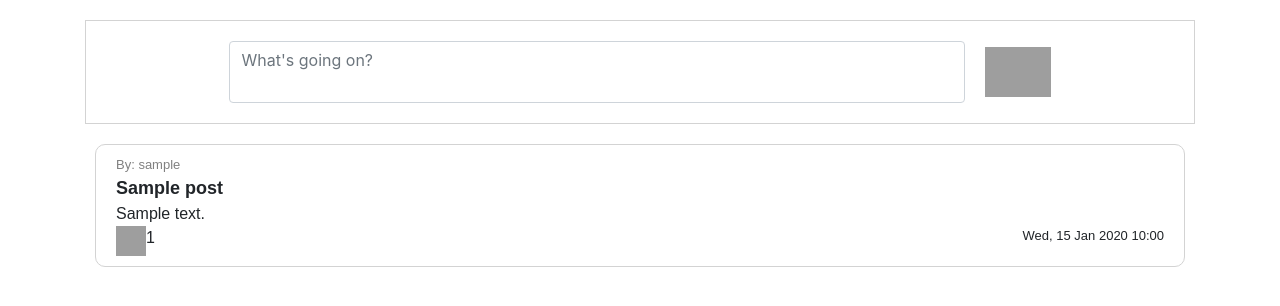
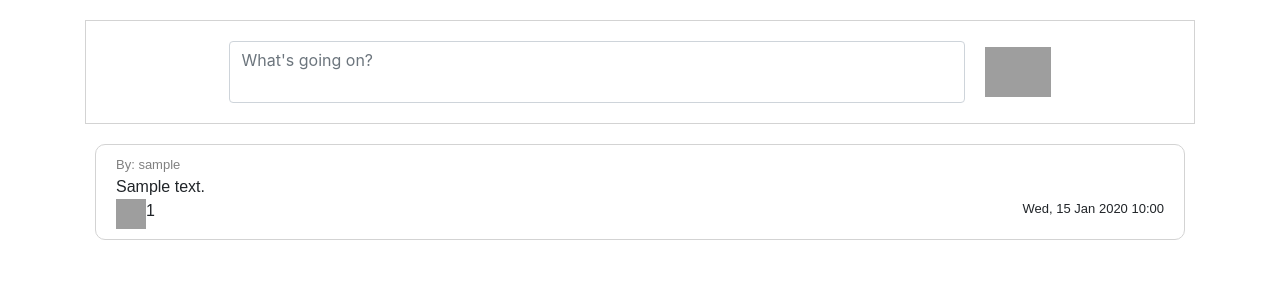
Before and after one commit to Stanislaw-Dera/network, a Django app: page / in a window 1280 px wide. Shown: the part 56-362 px from the top of the page. Run offline with Django 3.2, Linux system fonts and the light colour scheme; a user stored in the database is signed in; tables that the repository leaves empty hold one stand-in row (values such as "Sample post"); data that the repository does not hold is empty; some libraries are stand-ins or nearby versions; grey boxes are pictures that could not be loaded.

Commit message:
Posting feature done.

```diff
--- a/network/models.py
+++ b/network/models.py
@@ -8,7 +8,6 @@ class User(AbstractUser):
 
 
 class Post(models.Model):
-    title = models.CharField(max_length=100)
     body = models.TextField()
     author = models.ForeignKey(User, on_delete=models.CASCADE)
     date = models.DateTimeField(auto_now_add=True)
@@ -17,7 +16,6 @@ class Post(models.Model):
     def serialize(self):
         return {
             'author': self.author.username,
-            'title': self.title,
             'body': self.body,
             'date': self.date.strftime("%a, %d %b %Y %H:%M"),
             'likes': self.likes.count()
--- a/network/static/network/index.js
+++ b/network/static/network/index.js
@@ -3,7 +3,7 @@ const quantity = 10;
 
 document.addEventListener('DOMContentLoaded', load)
 document.addEventListener('DOMContentLoaded', () => {
-
+    document.querySelector('#post-button').addEventListener('click', submit_post)
 })
 
 window.onscroll = () => {
@@ -31,7 +31,6 @@ function add_post(object){
     post.className = 'post'
     post.innerHTML = `
     <div class="author">By: ${object.author}</div>
-    <div class="title">${object.title}</div>
     <div class="body">${object.body}</div>
     <div class="footer-wrapper">
         <img src="../static/network/not_liked.svg" alt="like" height="30" width="30">
@@ -40,3 +39,49 @@ function add_post(object){
     </div>`;
     document.querySelector('#posts').append(post); //dodać odnośnik do profilu autora
 }
+
+function submit_post(event){
+    const postBody = document.querySelector('#post-textarea').value
+
+    if (postBody !== ''){
+        document.querySelector('#post-error-box').innerHTML = '';
+
+        const csrftoken = getCookie('csrftoken');
+        console.log(csrftoken);
+
+        const formData = new FormData();
+        formData.append('body', postBody)
+
+        fetch('/post', {
+            method: 'POST',
+            headers: {'X-CSRFToken': csrftoken},
+            body: formData
+        })
+        .then(response => response.json())
+        .then(result => {
+            console.log(result)
+        })
+    } else{
+        event.preventDefault();
+        document.querySelector('#post-error-box').innerHTML = "Post body can't be empty!"
+    }
+
+
+}
+
+//django's function
+function getCookie(name) {
+    let cookieValue = null;
+    if (document.cookie && document.cookie !== '') {
+        const cookies = document.cookie.split(';');
+        for (let i = 0; i < cookies.length; i++) {
+            const cookie = cookies[i].trim();
+            // Does this cookie string begin with the name we want?
+            if (cookie.substring(0, name.length + 1) === (name + '=')) {
+                cookieValue = decodeURIComponent(cookie.substring(name.length + 1));
+                break;
+            }
+        }
+    }
+    return cookieValue;
+}
--- a/network/static/network/styles.css
+++ b/network/static/network/styles.css
@@ -9,10 +9,6 @@
   text-decoration: none;
   color: gray;
   font-size: small;
-}
-.post .title {
-  font-size: large;
-  font-weight: bold;
 }
 .post .date {
   text-align: right;
@@ -40,5 +36,12 @@
 #create-post #post-button {
   margin-left: 20px;
 }
+#create-post #post-error-box {
+  grid-column: 2;
+  font-size: x-small;
+  color: darkred;
+  margin-top: 5px;
+  margin-bottom: -10px;
+}
 
 /*# sourceMappingURL=styles.css.map */
--- a/network/static/network/styles.scss
+++ b/network/static/network/styles.scss
@@ -11,10 +11,6 @@ $border: lightgray;
     text-decoration: none;
     color: gray;
     font-size: small;
-  }
-  .title {
-    font-size: large;
-    font-weight: bold;
   }
   .date {
     text-align: right;
@@ -44,6 +40,13 @@ $border: lightgray;
 
   #post-button{
     margin-left: 20px
+  }
 
+  #post-error-box{
+    grid-column: 2;
+    font-size: x-small;
+    color: darkred;
+    margin-top: 5px;
+    margin-bottom: -10px;
   }
 }
--- a/network/templates/network/index.html
+++ b/network/templates/network/index.html
@@ -1,16 +1,21 @@
     {% extends "network/layout.html" %}
 
 {% block body %}
+    {% if user.is_authenticated %}
     <form>
         <div id="create-post">
-        <div class="empty"></div>
+
             <div id="textarea-wrapper">
                 <textarea id="post-textarea" class="form-control" placeholder="What's going on?"></textarea>
             </div>
+
             <input id="post-button" type="image" src="../../static/network/send.svg" alt="submit" height="50px">
 
+            <footer id="post-error-box"></footer>
         </div>
     </form>
+    {% endif %}
+
     <div id="posts">
     </div>
 {% endblock %}
--- a/network/urls.py
+++ b/network/urls.py
@@ -8,6 +8,7 @@ urlpatterns = [
     path("login", views.login_view, name="login"),
     path("logout", views.logout_view, name="logout"),
     path("register", views.register, name="register"),
+    path("post", views.post, name="post"),
     path('posts', views.posts, name="posts"),
     path("get_current_user", views.get_current_user, name="current_user"),
     path("posts/<int:post_id>/like", views.like, name="like")
--- a/network/views.py
+++ b/network/views.py
@@ -7,6 +7,7 @@ from django.db import IntegrityError
 from django.http import HttpResponse, HttpResponseRedirect, JsonResponse
 from django.shortcuts import render
 from django.urls import reverse
+from django.views.decorators.csrf import csrf_protect, requires_csrf_token
 
 from .models import User, Post
 
@@ -83,9 +84,23 @@ def posts(request):
     return JsonResponse(data, safe=False)
 
 
+@requires_csrf_token
+@login_required(redirect_field_name=None)
 def post(request):
     if request.method == "POST":
-        pass
+        print('Post data: ', request.POST.get('body'))
+
+        post = Post(
+            body=request.POST.get("body"),
+            author=request.user,
+        )
+        post.save()
+        if post.body == '':
+            return JsonResponse({"error": "post body is empty"}, status=400)
+
+        print(post.serialize())
+        return JsonResponse({"you post!": f'{post.body}'})
+
 
 @login_required(redirect_field_name=None)
 def get_current_user(request):
```
Lines whose indentation alone changed are shown as unchanged.
